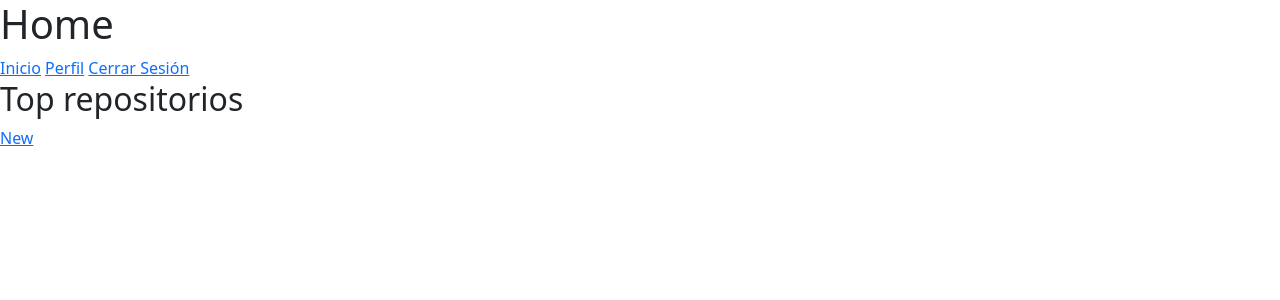
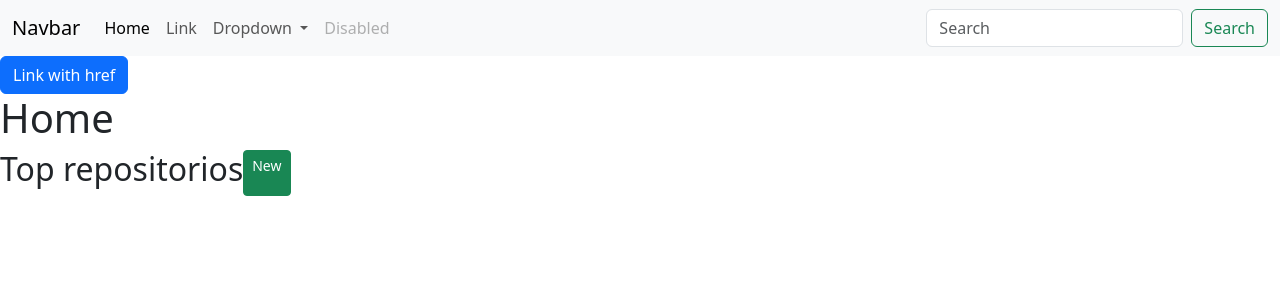
Before and after one commit to JohnAlexGuerrero/prototipo, a Django app: page /dashboard/ in a window 1280 px wide. Shown: the top 300 px of the page. Run offline with Django 5.2, Linux system fonts and the light colour scheme; the visitor is signed in with stand-in values (Sample User, id 1); data that the repository does not hold is empty; some libraries are stand-ins or nearby versions.

Commit message:
templates: includes(navbar, sidebar)

```diff
--- a/apps/templates/base/index.html
+++ b/apps/templates/base/index.html
@@ -21,6 +21,10 @@
     <link href="https://cdn.jsdelivr.net/npm/bootstrap@5.3.3/dist/css/bootstrap.min.css" rel="stylesheet" integrity="sha384-QWTKZyjpPEjISv5WaRU9OFeRpok6YctnYmDr5pNlyT2bRjXh0JMhjY6hW+ALEwIH" crossorigin="anonymous">
   </head>
   <body>
+
+    {% include "includes/navbar.html" %}
+    {% include "includes/sidebar.html" %}
+
     {% block content %}
     <h1>Hello, world!</h1>
 
--- a/apps/templates/dashboard/index.html
+++ b/apps/templates/dashboard/index.html
@@ -17,18 +17,18 @@
     {% endif %}
 
     <div>
-        <a href="{% url "dashboard" %}">Inicio</a>
-        <a href="{% url "profile" slug=user.username %}">Perfil</a>
+
+
 
         {% if user.is_authenticated %}
-            <a href="{% url "logout" %}">Cerrar Sesión</a>
+
         {% endif %}
     </div>
 
     <div>
-        <div>
-            <h2>Top repositorios</h2>
-            <a href="{% url "repository_new" %}">New</a>
+        <div class="d-flex">
+            <h2 class="h2">Top repositorios</h2>
+            <a href="{% url "repository_new" %}" class="btn btn-success btn-sm">New</a>
         </div>
 
         {% for repo in repositories %}
--- /dev/null
+++ b/apps/templates/includes/navbar.html
@@ -0,0 +1,36 @@
+<nav class="navbar navbar-expand-lg bg-body-tertiary">
+    <div class="container-fluid">
+      <a class="navbar-brand" href="{% url "dashboard" %}">Navbar</a>
+      <button class="navbar-toggler" type="button" data-bs-toggle="collapse" data-bs-target="#navbarSupportedContent" aria-controls="navbarSupportedContent" aria-expanded="false" aria-label="Toggle navigation">
+        <span class="navbar-toggler-icon"></span>
+      </button>
+      <div class="collapse navbar-collapse" id="navbarSupportedContent">
+        <ul class="navbar-nav me-auto mb-2 mb-lg-0">
+          <li class="nav-item">
+            <a class="nav-link active" aria-current="page" href="#">Home</a>
+          </li>
+          <li class="nav-item">
+            <a class="nav-link" href="#">Link</a>
+          </li>
+          <li class="nav-item dropdown">
+            <a class="nav-link dropdown-toggle" href="#" role="button" data-bs-toggle="dropdown" aria-expanded="false">
+              Dropdown
+            </a>
+            <ul class="dropdown-menu">
+              <li><a class="dropdown-item" href="#">Action</a></li>
+              <li><a class="dropdown-item" href="#">Another action</a></li>
+              <li><hr class="dropdown-divider"></li>
+              <li><a class="dropdown-item" href="#">Something else here</a></li>
+            </ul>
+          </li>
+          <li class="nav-item">
+            <a class="nav-link disabled" aria-disabled="true">Disabled</a>
+          </li>
+        </ul>
+        <form class="d-flex" role="search">
+          <input class="form-control me-2" type="search" placeholder="Search" aria-label="Search">
+          <button class="btn btn-outline-success" type="submit">Search</button>
+        </form>
+      </div>
+    </div>
+</nav>
--- /dev/null
+++ b/apps/templates/includes/sidebar.html
@@ -0,0 +1,43 @@
+<a class="btn btn-primary" data-bs-toggle="offcanvas" href="#offcanvasExample" role="button" aria-controls="offcanvasExample">
+    Link with href
+  </a>
+
+  <div class="offcanvas offcanvas-start" tabindex="-1" id="offcanvasExample" aria-labelledby="offcanvasExampleLabel">
+    <div class="offcanvas-header">
+      <h5 class="offcanvas-title" id="offcanvasExampleLabel">Offcanvas</h5>
+      <button type="button" class="btn-close" data-bs-dismiss="offcanvas" aria-label="Close"></button>
+    </div>
+    <div class="offcanvas-body">
+      <div>
+        Some text as placeholder. In real life you can have the elements you have chosen. Like, text, images, lists, etc.
+      </div>
+    <ul class="dropdown-menu">
+        <li><a class="dropdown-item" href="#">Action</a></li>
+        <li><a class="dropdown-item" href="#">Another action</a></li>
+        <li><a class="dropdown-item" href="#">Something else here</a></li>
+    </ul>
+    </div>
+    <ul class="list-group">
+        <li class="list-group-item">
+            <a class="icon-link" href="{% url "dashboard" %}">
+                <svg xmlns="http://www.w3.org/2000/svg" width="64" height="64" fill="currentColor" class="bi bi-house-door" viewBox="0 0 16 16">
+                    <path d="M8.354 1.146a.5.5 0 0 0-.708 0l-6 6A.5.5 0 0 0 1.5 7.5v7a.5.5 0 0 0 .5.5h4.5a.5.5 0 0 0 .5-.5v-4h2v4a.5.5 0 0 0 .5.5H14a.5.5 0 0 0 .5-.5v-7a.5.5 0 0 0-.146-.354L13 5.793V2.5a.5.5 0 0 0-.5-.5h-1a.5.5 0 0 0-.5.5v1.293zM2.5 14V7.707l5.5-5.5 5.5 5.5V14H10v-4a.5.5 0 0 0-.5-.5h-3a.5.5 0 0 0-.5.5v4z"/>
+                </svg>
+                Inicio
+            </a>
+        </li>
+        <li class="list-group-item">
+            <a class="icon-link" href="{% url "profile" slug=user.username %}">
+                <svg xmlns="http://www.w3.org/2000/svg" width="16" height="16" fill="currentColor" class="bi bi-person" viewBox="0 0 16 16">
+                    <path d="M8 8a3 3 0 1 0 0-6 3 3 0 0 0 0 6m2-3a2 2 0 1 1-4 0 2 2 0 0 1 4 0m4 8c0 1-1 1-1 1H3s-1 0-1-1 1-4 6-4 6 3 6 4m-1-.004c-.001-.246-.154-.986-.832-1.664C11.516 10.68 10.289 10 8 10s-3.516.68-4.168 1.332c-.678.678-.83 1.418-.832 1.664z"/>
+                </svg>
+                Perfil
+            </a>
+        </li>
+        <li class="list-group-item">
+            <a class="icon-link" href="{% url "logout" %}">
+                Cerrar Sesión
+            </a>
+        </li>
+    </ul>
+</div>
```
